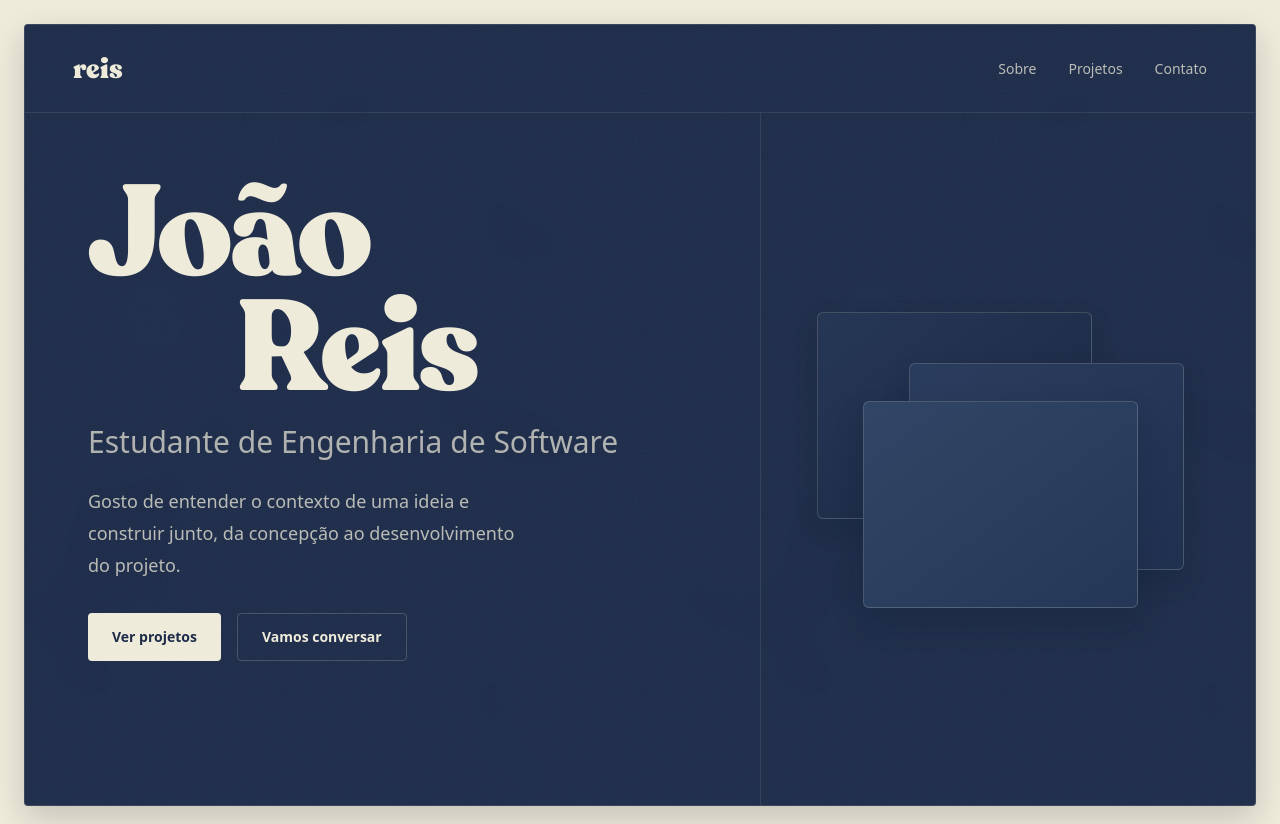
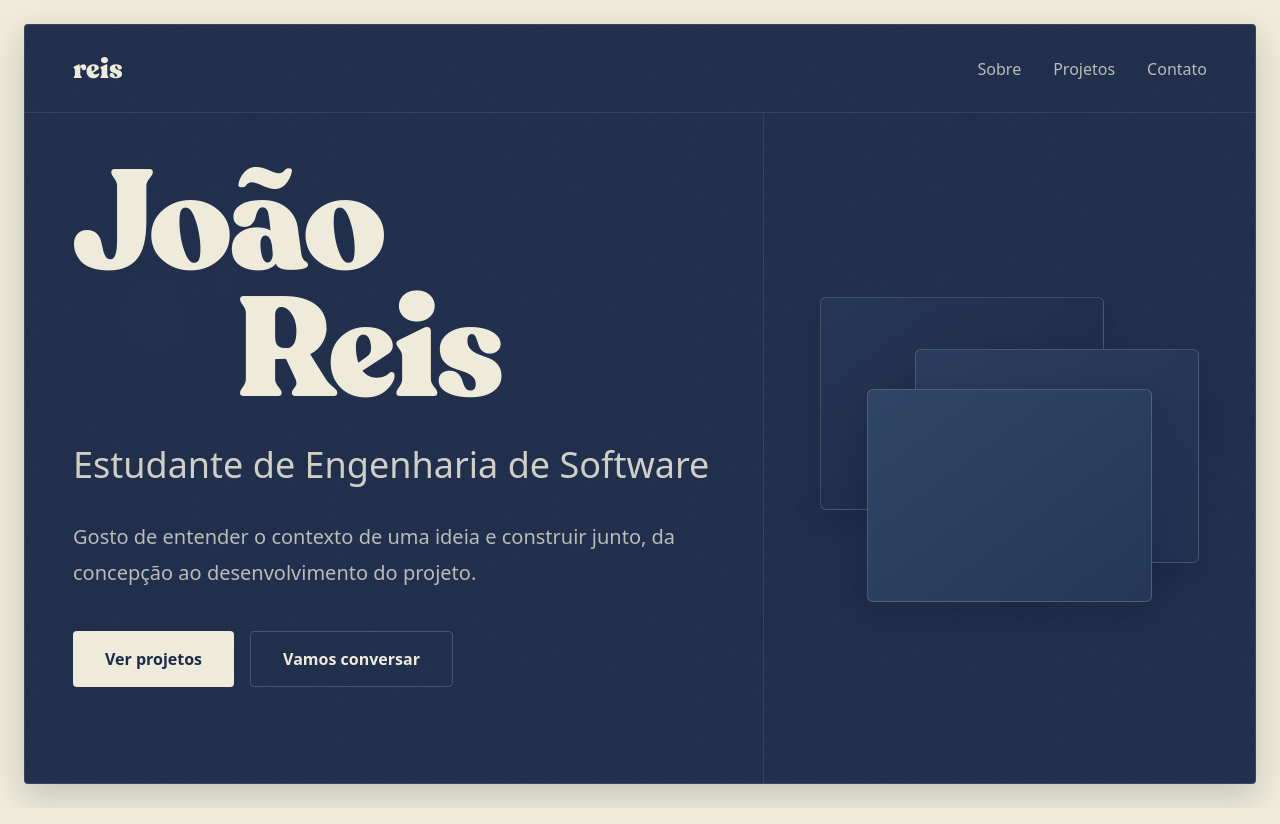
Before and after one commit to whosjvrs/portfolio-reis, a React (Vite) app: page / in a window 1280 px wide. Built offline with nearby package versions, Linux system fonts and the light colour scheme.

Commit message:
feat(hero): escala da coluna esquerda, header no container e fim da rolagem extra

```diff
--- a/src/components/navigation/HeaderNavigation.tsx
+++ b/src/components/navigation/HeaderNavigation.tsx
@@ -6,7 +6,7 @@ function HeaderNavigation() {
 
   return (
     <nav aria-label={t('nav.label')}>
-      <ul className="flex flex-wrap justify-end gap-x-4 gap-y-2 text-sm sm:gap-x-8">
+      <ul className="flex flex-wrap justify-end gap-x-4 gap-y-2 text-[15px] sm:gap-x-8 lg:text-base">
         {sections.map(({ id }) => (
           <li key={id}>
             <a
--- a/src/components/ui/ActionLink.tsx
+++ b/src/components/ui/ActionLink.tsx
@@ -13,7 +13,7 @@ const variantClasses = {
 function ActionLink({ variant, className = '', ...props }: ActionLinkProps) {
   return (
     <a
-      className={`inline-flex min-h-12 items-center justify-center rounded-[4px] px-6 py-3 text-sm font-semibold transition-colors focus-visible:outline-2 focus-visible:outline-offset-4 focus-visible:outline-cream ${variantClasses[variant]} ${className}`}
+      className={`inline-flex min-h-14 items-center justify-center rounded-[4px] px-8 py-3 text-base font-semibold transition-colors focus-visible:outline-2 focus-visible:outline-offset-4 focus-visible:outline-cream ${variantClasses[variant]} ${className}`}
       {...props}
     />
   )
--- a/src/index.css
+++ b/src/index.css
@@ -14,9 +14,8 @@
   --font-body: system-ui, -apple-system, BlinkMacSystemFont, 'Segoe UI', sans-serif;
   --color-cream: #eeebda;
   --color-deep-blue: #1e2c49;
-  --color-cream-muted: color-mix(in srgb, var(--color-cream) 70%, transparent);
   --spacing-header: 5.5rem;
-  --container-hero: 75rem;
+  --container-hero: 80rem;
 }
 
 :root {
@@ -42,7 +41,9 @@ html {
   min-height: 100%;
 }
 
+/* flow-root impede que a margem da box vaze para o body e gere rolagem extra */
 body {
+  display: flow-root;
   margin: 0;
   min-height: 100svh;
   overflow-x: hidden;
--- a/src/layouts/Header.tsx
+++ b/src/layouts/Header.tsx
@@ -5,11 +5,14 @@ function Header() {
   const { t } = useTranslation()
 
   return (
-    <header className="flex min-h-header flex-wrap items-center justify-between gap-x-6 gap-y-3 border-b border-cream/10 px-6 py-5 sm:px-12">
-      <span className="font-display text-[28px] leading-none font-black tracking-normal not-italic">
-        {t('header.brand')}
-      </span>
-      <HeaderNavigation />
+    <header className="flex min-h-header border-b border-cream/10">
+      {/* Mesmo container e padding da hero: a marca alinha com o nome */}
+      <div className="mx-auto flex w-full max-w-hero flex-wrap items-center justify-between gap-x-6 gap-y-3 px-6 py-5 sm:px-12">
+        <span className="font-display text-[28px] leading-none font-black tracking-normal not-italic">
+          {t('header.brand')}
+        </span>
+        <HeaderNavigation />
+      </div>
     </header>
   )
 }
--- a/src/sections/HeroSection.tsx
+++ b/src/sections/HeroSection.tsx
@@ -12,24 +12,24 @@ function HeroSection() {
       aria-labelledby="hero-heading"
     >
       {/* No desktop a linha única estica até a altura mínima; no mobile as linhas ficam naturais */}
-      <div className="grid min-h-[calc(var(--page-shell-inner-height)-var(--spacing-header))] content-start lg:content-stretch mx-auto max-w-hero lg:grid-cols-[minmax(0,3fr)_minmax(0,2fr)]">
+      <div className="grid min-h-[calc(var(--page-shell-inner-height)-var(--spacing-header))] mx-auto max-w-hero content-start lg:content-stretch lg:grid-cols-[minmax(0,3fr)_minmax(0,2fr)]">
         {/* pb maior que pt: o bloco fica levemente acima do centro */}
-        <div className="flex items-center px-6 py-12 sm:px-12 lg:pt-16 lg:pb-36">
-          <div className="max-w-[620px]">
+        <div className="flex items-center px-6 py-12 sm:px-12 lg:pt-12 lg:pb-24">
+          <div>
             <h1
               id="hero-heading"
-              className="font-display max-w-full text-[clamp(4.5rem,10vw,11.25rem)] leading-[0.9] font-black tracking-display not-italic"
+              className="font-display max-w-full text-[clamp(4.5rem,11vw,13rem)] leading-[0.9] font-black tracking-display not-italic"
             >
               <span className="block">{t('hero.name.first')}</span>{' '}
               <span className="block ps-[1.15em]">{t('hero.name.last')}</span>
             </h1>
-            <p className="mt-4 text-2xl leading-tight font-medium text-pretty text-cream-muted lg:text-3xl">
+            <p className="mt-5 text-2xl leading-tight font-medium text-pretty text-cream/85 lg:mt-7 lg:text-3xl xl:text-4xl">
               {t('hero.role')}
             </p>
-            <p className="mt-6 max-w-[440px] text-lg leading-8 text-pretty text-cream/75">
+            <p className="mt-6 max-w-[58ch] text-lg leading-8 text-pretty text-cream/75 lg:mt-8 lg:text-xl lg:leading-9">
               {t('hero.description')}
             </p>
-            <div className="mt-8 flex flex-wrap gap-4">
+            <div className="mt-8 flex flex-wrap gap-4 lg:mt-10">
               <ActionLink href={sectionHref('projects')} variant="primary">
                 {t('hero.projectsAction')}
               </ActionLink>
```
Also changed, not shown: 1 other file (tests, documents, lock files or other folders).
